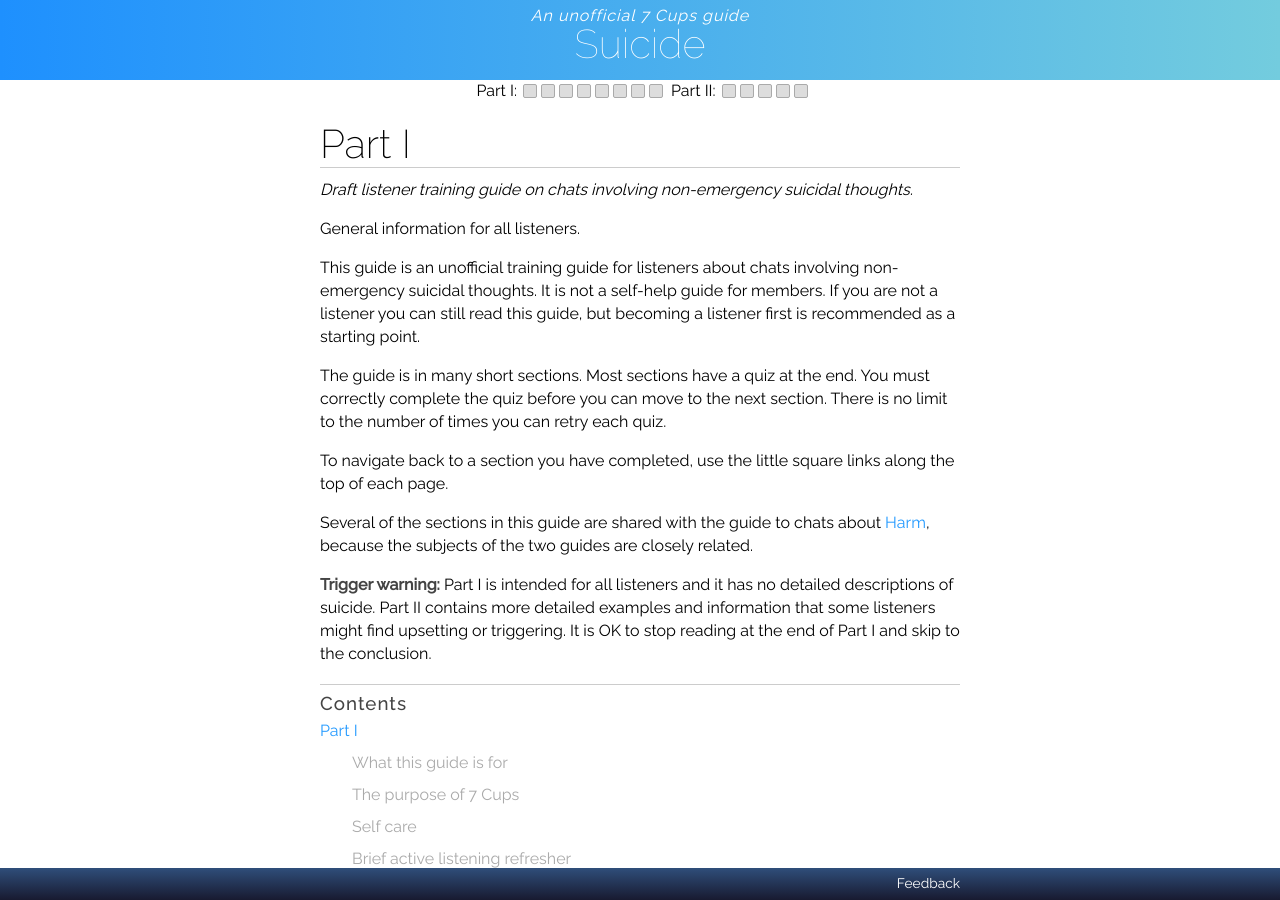
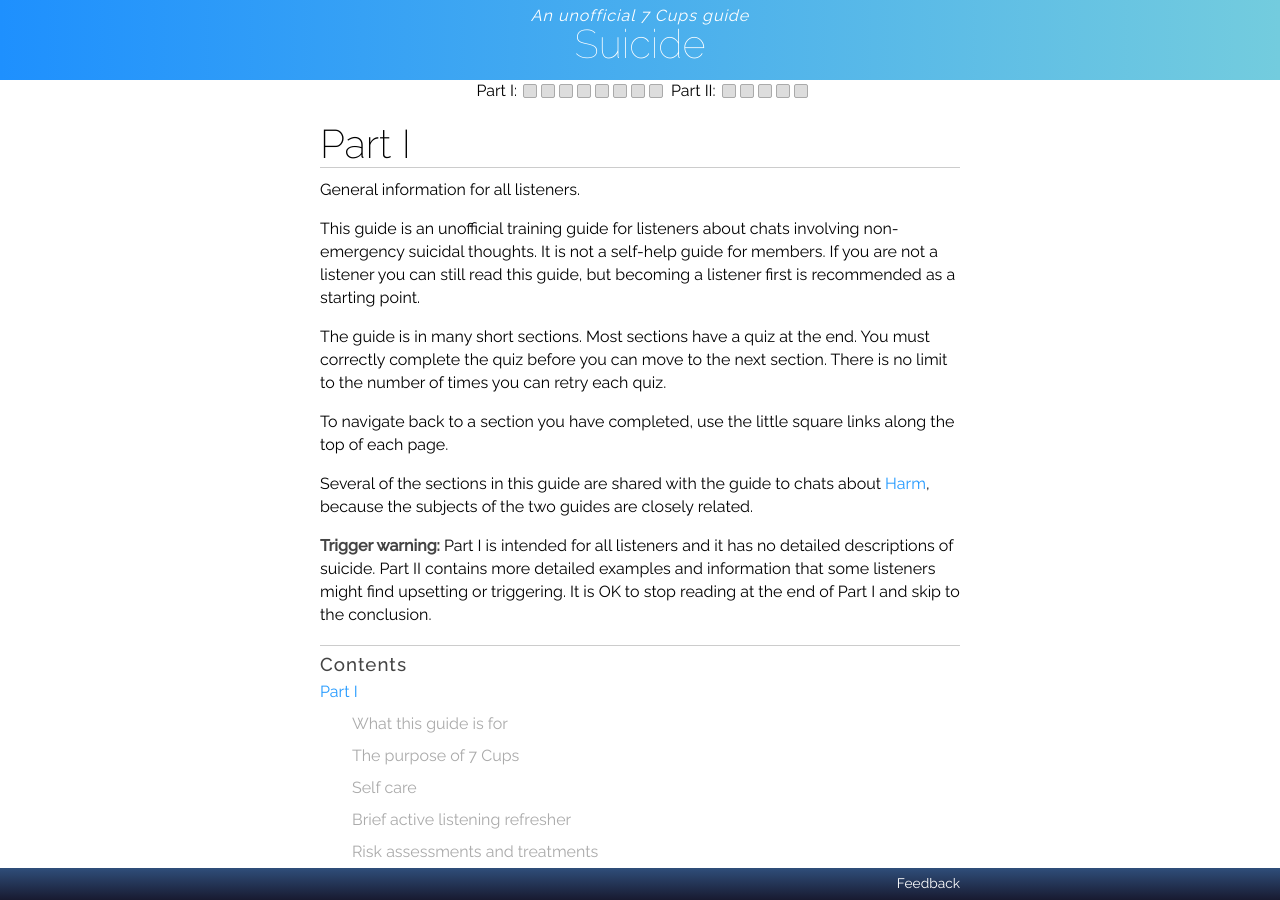
Before and after one commit to RarelyCharlie/rarelycharlie.github.io, a Jekyll site: the page built from _draft/suicide.md, in a window 1280 px wide and 900 px high. Built offline with Jekyll 4.4.1, drawn with Linux system fonts in a browser that asks for light colours; nearby versions of some CDN libraries.

Commit message:
remove draft

```diff
--- a/_draft/suicide.md
+++ b/_draft/suicide.md
@@ -5,8 +5,6 @@ feedback: https://www.7cups.com/@RarelyCharlie
 ---
 # Part I
 {:.part}
-
-*Draft listener training guide on chats involving non-emergency suicidal thoughts.*
 
 General information for all listeners.
 
```
